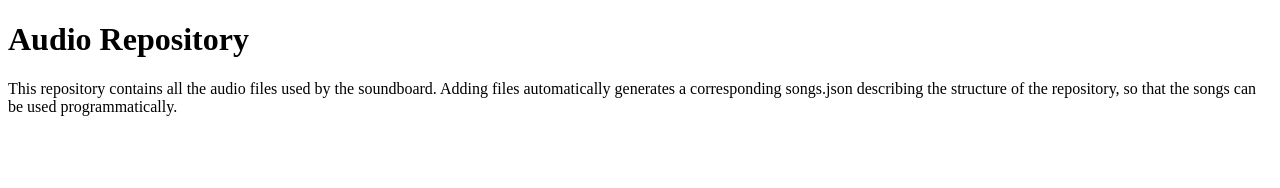
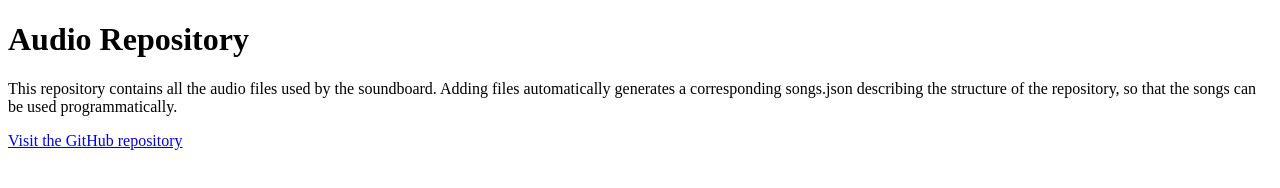
Before and after one commit to olliee2/audio, a plain HTML site: page index.html in a window 1280 px wide. Drawn offline with Linux system fonts and the light colour scheme.

Commit message:
Add link to GitHub repository in index.html and create package-lock.json

```diff
--- a/index.html
+++ b/index.html
@@ -9,5 +9,6 @@
 <p>This repository contains all the audio files used by the soundboard. Adding files automatically generates a
     corresponding songs.json describing the structure of the repository, so that the songs can be used
     programmatically.</p>
+<a href="https://github.com/olliee2/audio">Visit the GitHub repository</a>
 </body>
 </html>
```
Also changed, not shown: 1 other file.
